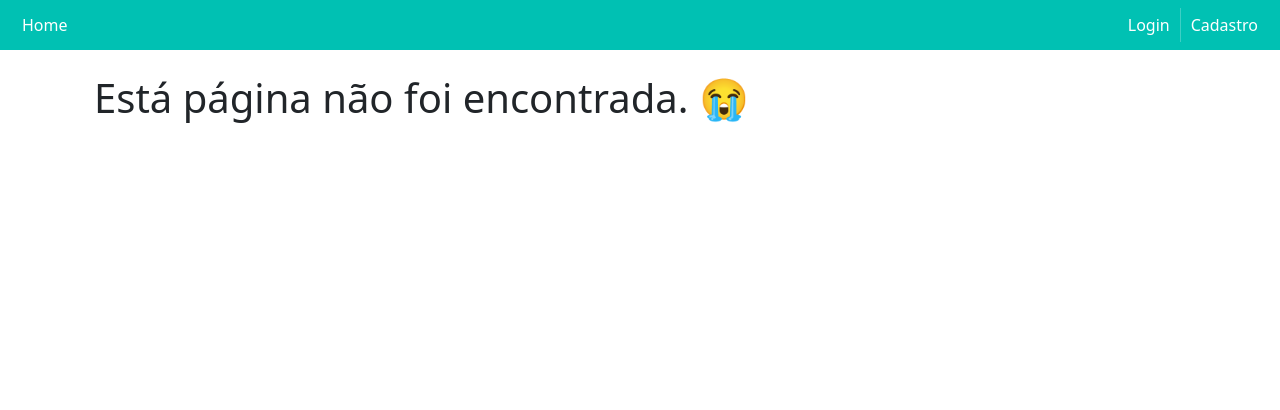
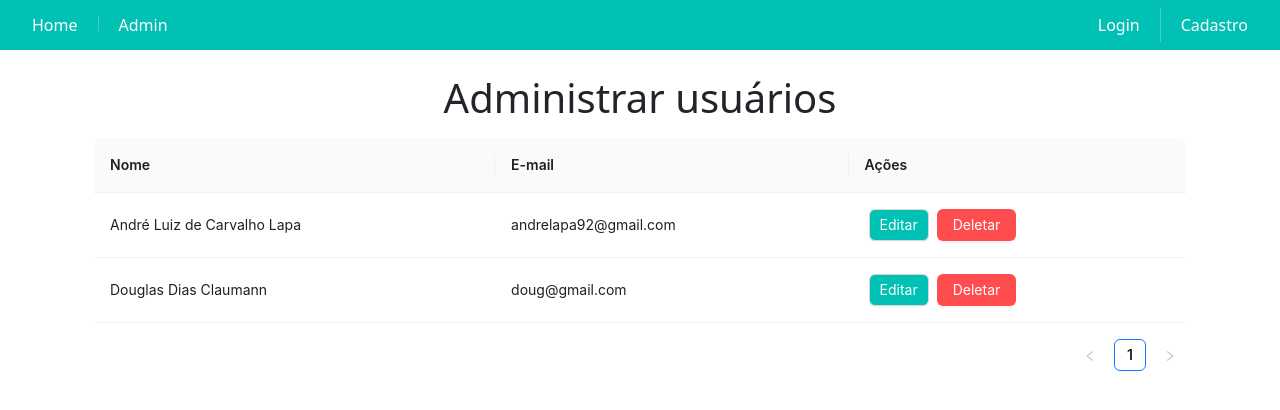
Before and after one commit to andrelapa92/react-login, a React (Create React App) app: page /admin in a window 1280 px wide. Shown: the top 410 px of the page. Built offline with nearby package versions, Linux system fonts and the light colour scheme; data requests are answered from the project's data file.

Commit message:
update CRUD

```diff
--- a/backend/db.json
+++ b/backend/db.json
@@ -11,15 +11,6 @@
       "name": "Douglas Dias Claumann",
       "email": "doug@gmail.com",
       "senha": "cba321"
-    },
-    {
-      "id": 3
-    },
-    {
-      "name": "teste2",
-      "email": "fsvgsebes",
-      "pass": "bgfnfm",
-      "id": 4
     }
   ]
 }
--- a/src/App.css
+++ b/src/App.css
@@ -8,11 +8,13 @@
     padding: 5px;
     padding-left: 10px;
     padding-right: 10px;
+    margin-inline: 10px;
 }
 
 .navlink:hover {
-    background-color: white;
-    color: #00C1B3;
+    background-color: white !important;
+    color: #00C1B3 !important;
+    border-color: #00C1B3 !important;
 }
 
 .navbar {
--- a/src/App.js
+++ b/src/App.js
@@ -5,7 +5,9 @@ import Layout from './pages/Layout';
 import Home from './pages/Home';
 import Login from './pages/Login';
 import Cadastro from './pages/Cadastro';
+import Admin from './pages/Admin';
 import NoPage from './pages/NoPage';
+import EditUser from './pages/EditUser';
 
 export default function App() {
 
@@ -17,6 +19,8 @@ export default function App() {
             <Route index element = {<Home />} />
             <Route path = "login" element = {<Login />} />
             <Route path = "cadastro" element = {<Cadastro />} />
+            <Route path = "cadastro/:id" element = {<EditUser />} />
+            <Route path = "admin" element = {<Admin />} />
             <Route path = "*" element = {<NoPage />} />
           </Route>
         </Routes>
--- a/src/components/NavBar.jsx
+++ b/src/components/NavBar.jsx
@@ -2,13 +2,17 @@ import Container from 'react-bootstrap/Container';
 import Nav from 'react-bootstrap/Nav';
 import Navbar from 'react-bootstrap/Navbar';
 import { Link } from "react-router-dom";
+import NavlinkAdmin from './NavlinkAdmin';
 
-function CustomNavbar() {
+export default function CustomNavbar() {
+
   return (
+
     <>
       <Navbar className='navbar'>
-        <Container>
-          <Link to="/" className='navlink rounded-pill justify-content-start'>Home</Link>
+        <Container className='d-inline'>
+          <Link to="/" className='navlink rounded-pill'>Home</Link>
+          <NavlinkAdmin />
         </Container>
         <Container className='d-flex justify-content-end'>
           <Nav>
@@ -20,7 +24,7 @@ function CustomNavbar() {
       </Navbar>
       <br />
     </>
+
   );
+
 }
-
-export default CustomNavbar;
--- /dev/null
+++ b/src/components/NavlinkAdmin.jsx
@@ -0,0 +1,14 @@
+import { Link } from "react-router-dom";
+
+export default function NavlinkAdmin() {
+
+  return (
+
+    <>
+        <div className="vr text-light"></div>
+        <Link to="/admin" className='navlink rounded-pill'>Admin</Link>
+    </>
+
+  );
+
+}
--- /dev/null
+++ b/src/pages/Admin.jsx
@@ -0,0 +1,70 @@
+import { Container } from 'react-bootstrap';
+import { useState, useEffect } from "react";
+import UsersService from '../service/UsersService';
+import { Table, Button } from 'antd';
+import { Link } from 'react-router-dom';
+
+export default function Admin() {
+
+    const [users, setUsers] = useState();
+
+    const loadUsers = async () => {
+        const resultado = await UsersService.getAll();
+        setUsers(resultado.data);
+    }
+
+    const removeUser = async (id) => {
+        await UsersService.delete(id);
+        loadUsers();
+    }
+
+    useEffect(() => {
+        loadUsers()
+          .catch((err) => {
+            console.error("ops! ocorreu um erro" + err);
+          });
+    }, []);
+
+    const columns = [
+        {
+            title : 'Nome' ,
+            dataIndex : 'name' ,
+            key : 'name' ,
+        },
+        {
+            title : 'E-mail' ,
+            dataIndex : 'email' ,
+            key : 'email' ,
+        },
+        {
+            title : 'Ações' ,
+            dataIndex : '' ,
+            key : 'x' ,
+            render : (record) => (
+                    <>
+                        <Link to={`/cadastro/${record.id}`}>
+                            <Button className='mx-1 botao navlink'>Editar</Button>
+                        </Link>
+
+                        <Button className='mx-1' type='primary' danger
+                        onClick={() => removeUser(record.id)}>Deletar</Button>
+                    </>
+                )
+        }
+    ];
+
+    return (
+
+        <>
+            <Container>
+                <h1 className='display-6 text-center mb-3'>Administrar usuários</h1>
+                <div>
+                    <Table
+                    rowKey = { record => record.id } dataSource = { users } columns = { columns } />
+                </div>
+            </Container>
+        </>
+
+    );
+
+};
--- a/src/pages/Cadastro.jsx
+++ b/src/pages/Cadastro.jsx
@@ -1,10 +1,10 @@
 import { Container } from 'react-bootstrap';
-import { Input } from 'antd';
-import { useNavigate, Link, useParams } from "react-router-dom";
-import React, { useEffect, useState } from "react";
+import { Input, Button } from 'antd';
+import { useNavigate } from "react-router-dom";
+import React, { useState } from "react";
 import UsersService from '../service/UsersService';
 
-const Cadastro = () => {
+export default function Cadastro() {
 
   let navigate = useNavigate();
 
@@ -16,7 +16,7 @@ const Cadastro = () => {
 
   const onInputChange = (e) => {
     setUser({ ...user, [e.target.name]: e.target.value });
-};
+  };
 
   const sendForm = async (e) => {
     e.preventDefault();
@@ -24,8 +24,8 @@ const Cadastro = () => {
     navigate("/login");
   };
 
+  return (
 
-  return (
     <>
         <Container>
           <div className="row">
@@ -41,14 +41,14 @@ const Cadastro = () => {
                 <label htmlFor="pass"><strong>Senha</strong></label>
                 <Input className='input mt-3 mb-4' name='pass' placeholder="Cadastre uma senha" onChange={(e) => onInputChange(e)} required />
                 <div className='text-center'>
-                  <button type='submit' className='navlink botao rounded-pill px-5'>Cadastrar</button>
+                  <Button type='submit' className='navlink botao rounded-pill px-5'>Cadastrar</Button>
                 </div>
               </form>
             </div>
           </div>
         </Container>
       </>
+
   );
+
 };
-
-export default Cadastro;
--- /dev/null
+++ b/src/pages/EditUser.jsx
@@ -0,0 +1,66 @@
+import { Container } from 'react-bootstrap';
+import { Input, Button } from 'antd';
+import { useNavigate, useParams } from "react-router-dom";
+import React, { useState, useEffect } from "react";
+import UsersService from '../service/UsersService';
+
+export default function EditUser() {
+
+    const {id} = useParams();
+
+    let navigate = useNavigate();
+
+    const [user, setUser] = useState({
+        name: "",
+        email: "",
+        pass: ""
+    });
+
+    const onInputChange = (e) => {
+    setUser({ ...user, [e.target.name]: e.target.value });
+    };
+
+    const sendForm = async (e) => {
+    e.preventDefault();
+    await UsersService.update(id, user)
+    navigate("/admin");
+    };
+
+    const loadUser = async() => {
+        const result = await UsersService.get(id)
+        setUser(result.data);
+      }
+
+    useEffect(() => {
+        loadUser();
+    }, []);
+
+    return (
+
+    <>
+        <Container>
+            <div className="row">
+            <div className="col-md-6">
+            </div>
+            <div className="col-md-6">
+                <h6 className='text1 text-center mb-4'>Altere os dados do usuário:</h6>
+                <form onSubmit={e => sendForm(e)}>
+                <label htmlFor="name"><strong>Nome</strong></label>
+                <Input className='input mt-3 mb-4' name='name' placeholder="Digite o nome" onChange={(e) => onInputChange(e)} required value={user.name} />
+                <label htmlFor="email"><strong>E-mail</strong></label>
+                <Input className='input mt-3 mb-4' name='email' placeholder="Digite o e-mail" onChange={(e) => onInputChange(e)} required value={user.email} />
+                <label htmlFor="pass"><strong>Senha</strong></label>
+                <Input className='input mt-3 mb-4' name='pass' placeholder="Cadastre uma senha" onChange={(e) => onInputChange(e)} required value={user.pass} />
+                <div className='text-center'>
+                    <Button type='submit' className='navlink botao rounded-pill px-5'>Salvar</Button>
+                    <Button danger className='rounded-pill px-5'>Cancelar</Button>
+                </div>
+                </form>
+            </div>
+            </div>
+        </Container>
+        </>
+
+    );
+
+};
--- a/src/pages/Login.jsx
+++ b/src/pages/Login.jsx
@@ -1,5 +1,5 @@
 import { Container } from 'react-bootstrap';
-import { Input } from 'antd';
+import { Input, Button } from 'antd';
 
 const Login = () => {
     return (
@@ -15,7 +15,7 @@ const Login = () => {
               <label htmlFor="passInput"><strong>Senha</strong></label>
               <Input className='mt-3 mb-4' name='passInput' placeholder="Digite sua senha" />
               <div className='text-center'>
-                <button className='navlink botao rounded-pill px-5'>Entrar</button>
+                <Button className='navlink botao rounded-pill px-5'>Entrar</Button>
               </div>
             </div>
           </div>
```
